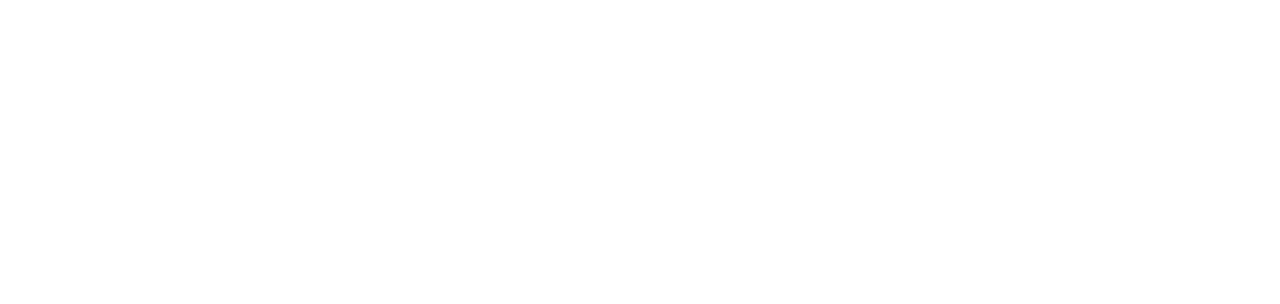
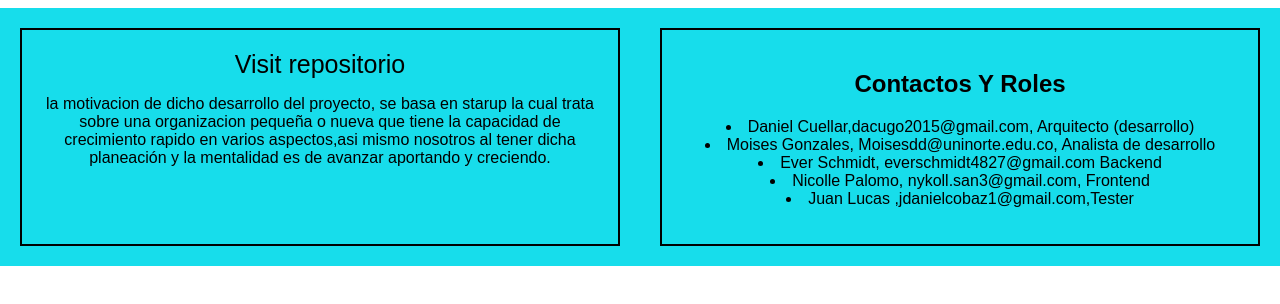
Before and after one commit to dacugo/Semana-1-24, a website: page src/index.html in a window 1280 px wide. Drawn offline with Linux system fonts and the light colour scheme.

Commit message:
Edicion final issue5

```diff
--- /dev/null
+++ b/src/Style.css
@@ -0,0 +1,26 @@
+body{
+    font-family: Arial, Helvetica, sans-serif;
+    width: 1200 px;
+    margin-left: auto;
+    margin-right: auto;
+
+}
+.footer {
+    display: flex;
+    justify-content: space-evenly;
+    text-align: center;
+    background-color: rgb(23, 221, 235);
+
+  }
+
+  .footer__contenedor {
+    width: 50%;
+    margin: 20px;
+    padding: 20px;
+    border: 2px solid;
+  }
+  .link-repo{
+      text-decoration: none;
+      font-size: 25px;
+      color: #000000;
+  }
--- a/src/index.html
+++ b/src/index.html
@@ -3,9 +3,30 @@
 <head>
     <meta charset="UTF-8">
     <meta name="viewport" content="width=device-width, initial-scale=1.0">
+    <link rel="stylesheet" href="Style.css">
     <title>Mi primera pagina web</title>
 </head>
 <body>
+ <footer class="footer">
+        <div class="footer__contenedor" >
+          <a class="link-repo" href="https://github.com/dacugo/Semana-1-24.git">Visit repositorio</a>
+                <p>
+                    la motivacion de dicho desarrollo del proyecto, se basa en starup la cual trata sobre una organizacion pequeña o nueva que tiene la capacidad de crecimiento rapido en varios aspectos,asi mismo nosotros al tener dicha planeación y la mentalidad es de avanzar aportando y creciendo.
 
+                </p>
+        </div>
+        <div class="footer__contenedor">
+            <h2>
+                Contactos Y Roles
+            </h2>
+          <p>
+            <li>Daniel Cuellar,dacugo2015@gmail.com, Arquitecto (desarrollo)</li>
+                <li>Moises Gonzales, Moisesdd@uninorte.edu.co, Analista de desarrollo</li>
+                <li>Ever Schmidt, everschmidt4827@gmail.com Backend</li>
+                <li>Nicolle Palomo, nykoll.san3@gmail.com, Frontend</li>
+                <li>Juan Lucas ,jdanielcobaz1@gmail.com,Tester</li>
+          </p>
+        </div>
+      </footer>
 </body>
 </html>
```
